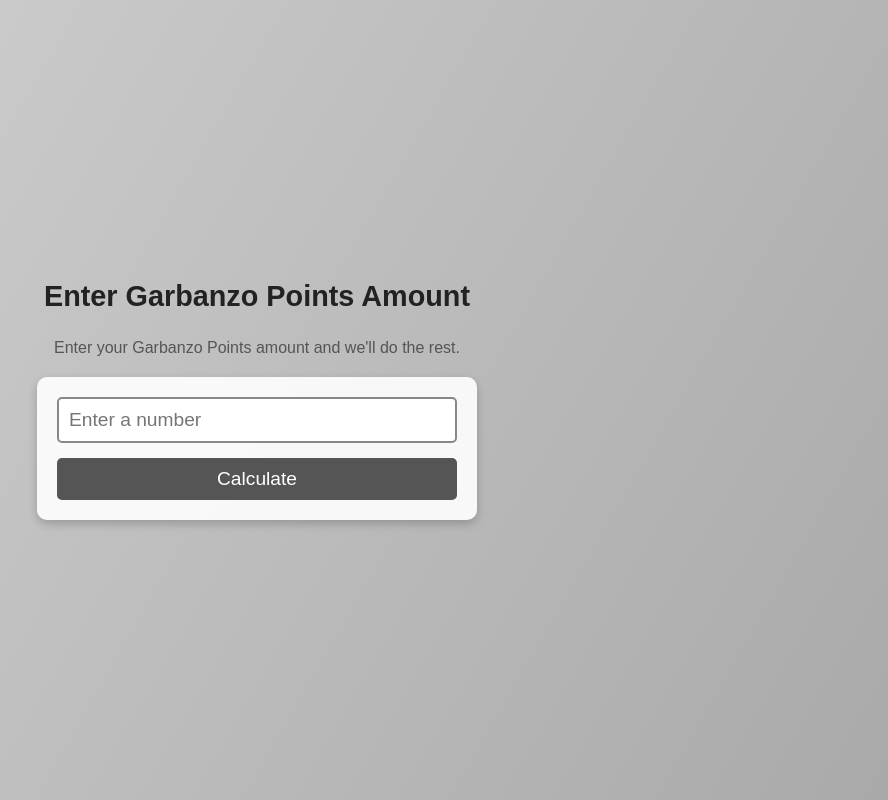
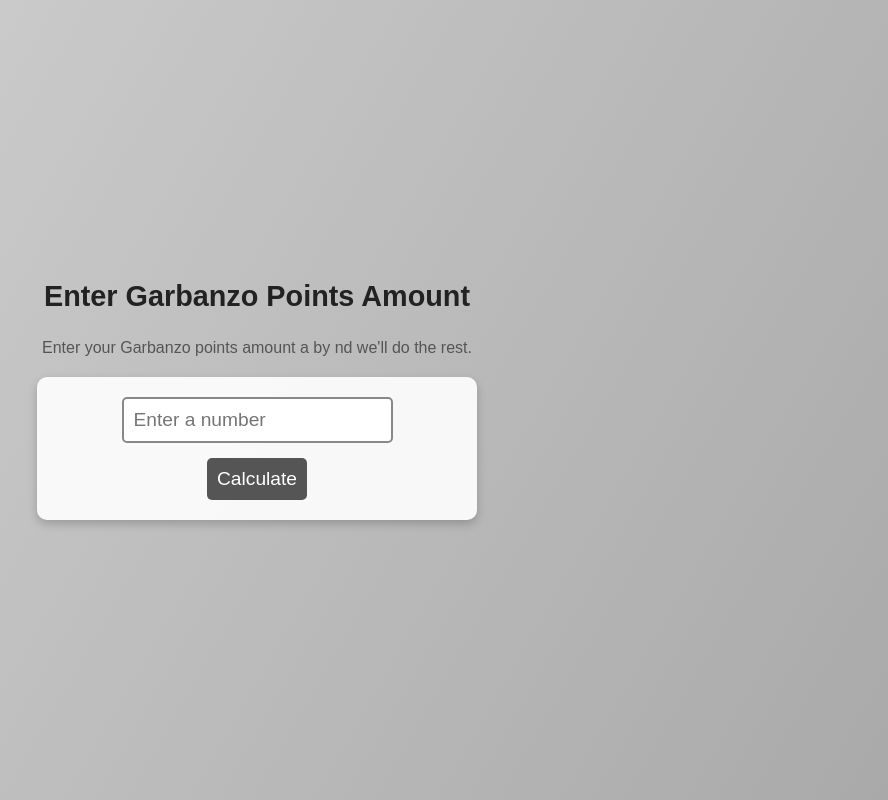
Before and after one commit to 2codeDev/2codeDev.github.io, a plain HTML site: page index.html in a window 1280 px wide. Shown: the whole page, without its empty margins (383-1271 px from the left). Drawn offline with Linux system fonts and the light colour scheme.

Commit message:
Update index.html

```diff
--- a/index.html
+++ b/index.html
@@ -3,15 +3,19 @@
 <head>
     <meta charset="UTF-8">
     <meta name="viewport" content="width=device-width, initial-scale=1.0">
-    <title>Extra Credit Points</title>
-    <link rel="stylesheet"href="style.css">
+    <title>Extra Credit Point</title>
+    <link rel="stylesheet" href="style.css">
 </head>
 <body>
     <h1>Enter Garbanzo Points Amount</h1>
-    <p>Enter your Garbanzo Points amount and we'll do the rest.</p>
+    <p>Enter your Garbanzo points amount a by nd we'll do the rest.</p>
     <form id="calculatorForm" onsubmit="calculate(event)">
-        <input type="number" id="inputNumber" placeholder="Enter a number" required>
-        <button type="submit">Calculate</button>
+        <div class="form-group">
+            <input type="number" id="inputNumber" placeholder="Enter a number" required>
+        </div>
+        <div class="form-group">
+            <button type="submit">Calculate</button>
+        </div>
     </form>
     <div id="result"></div>
 
```
